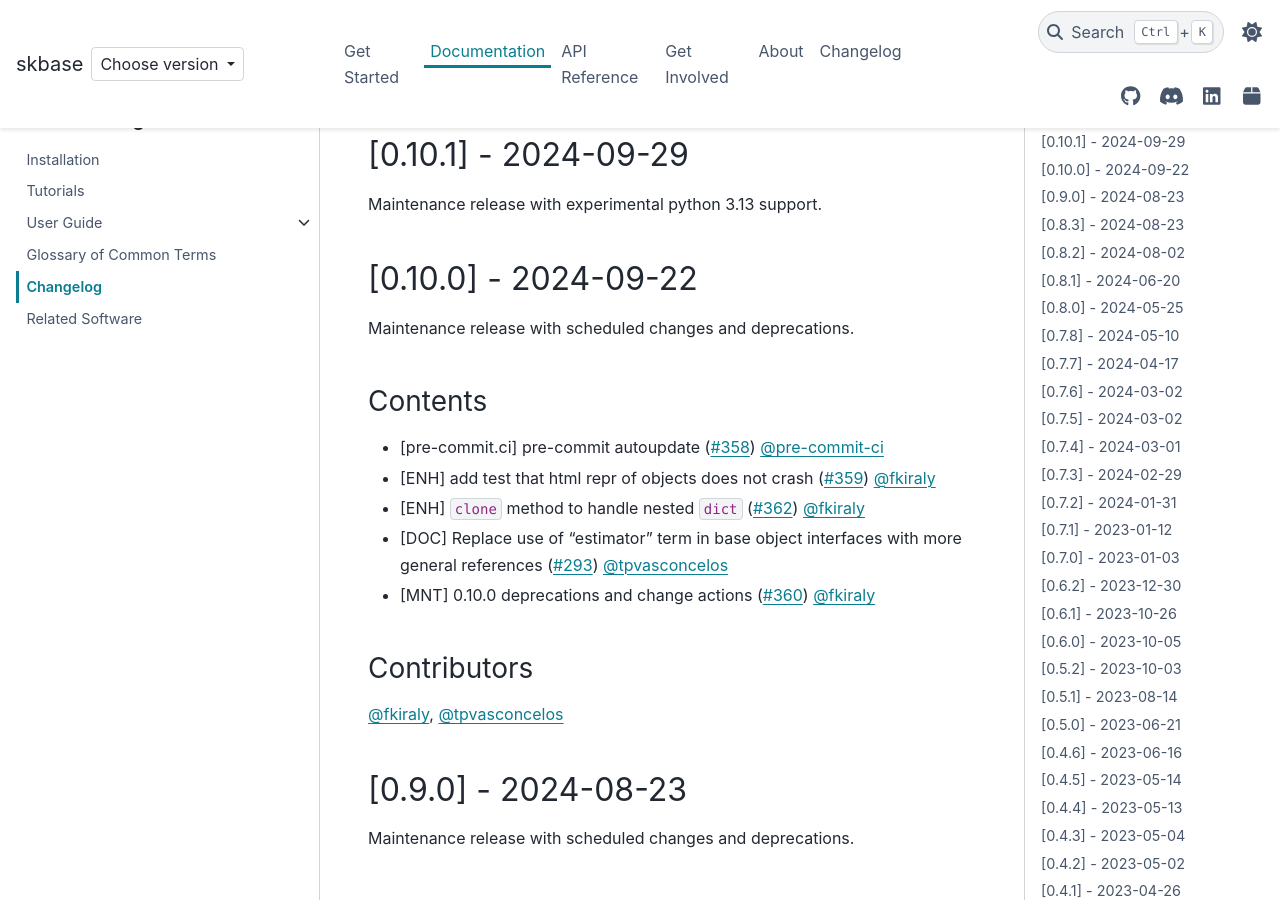
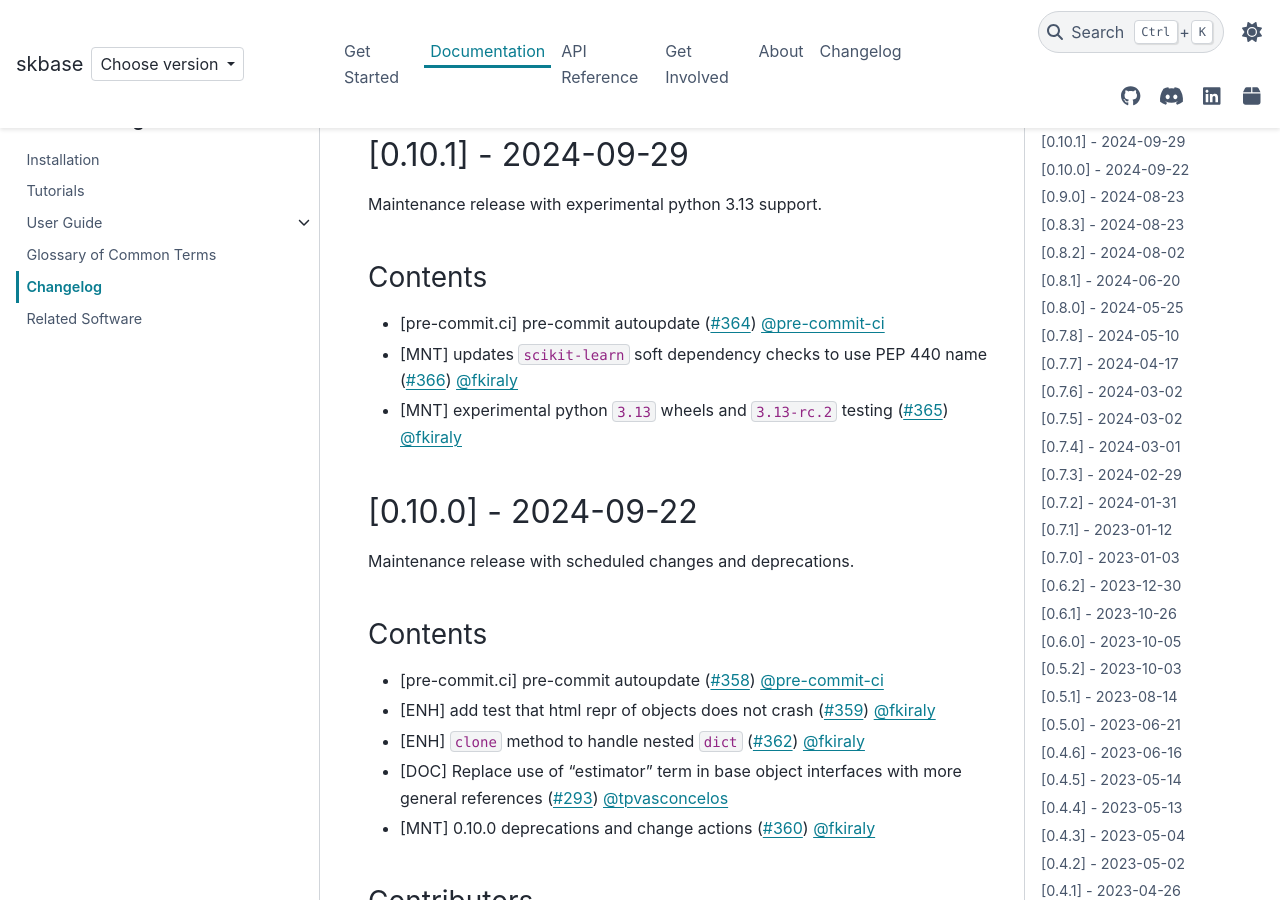
Before and after one commit to sktime/skbase, a Sphinx documentation site: the page built from docs/source/user_documentation/changelog.rst, in a window 1280 px wide and 900 px high, scrolled down 349 px. Built offline with Sphinx 7.4.7 and the PyData theme 0.15.4, drawn with Linux system fonts in a browser that asks for light colours; comment, search, counter and statistics services are not loaded.

Commit message:
changelog

```diff
--- a/docs/source/user_documentation/changelog.rst
+++ b/docs/source/user_documentation/changelog.rst
@@ -18,6 +18,16 @@ For planned changes and upcoming releases, see our :ref:`roadmap`.
 =====================
 
 Maintenance release with experimental python 3.13 support.
+
+Contents
+--------
+
+* [pre-commit.ci] pre-commit autoupdate (:pr:`364`) :user:`pre-commit-ci`
+* [MNT] updates ``scikit-learn`` soft dependency checks to use PEP 440 name
+  (:pr:`366`) :user:`fkiraly`
+* [MNT] experimental python ``3.13`` wheels and ``3.13-rc.2`` testing
+  (:pr:`365`) :user:`fkiraly`
+
 
 [0.10.0] - 2024-09-22
 =====================
```
